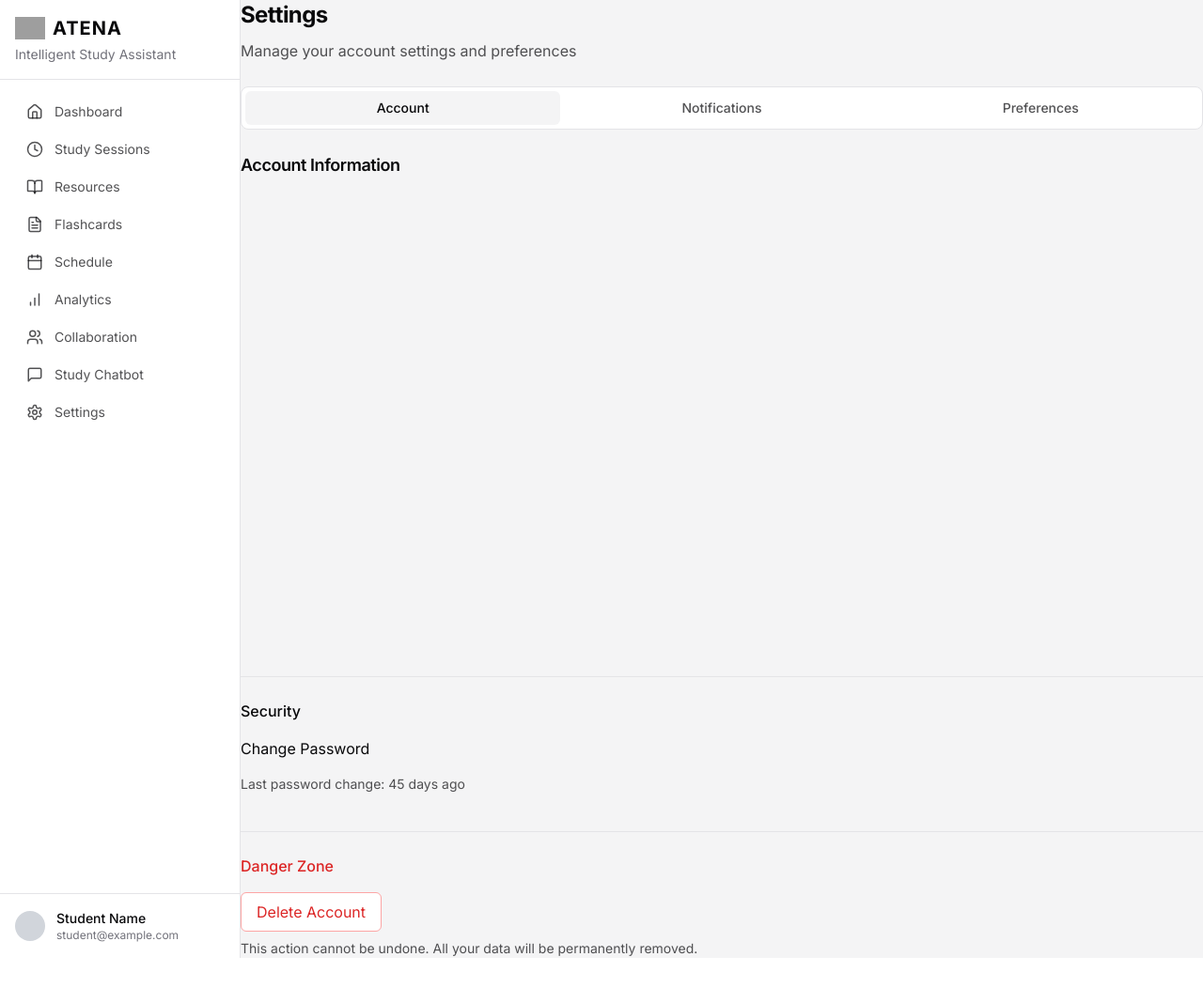
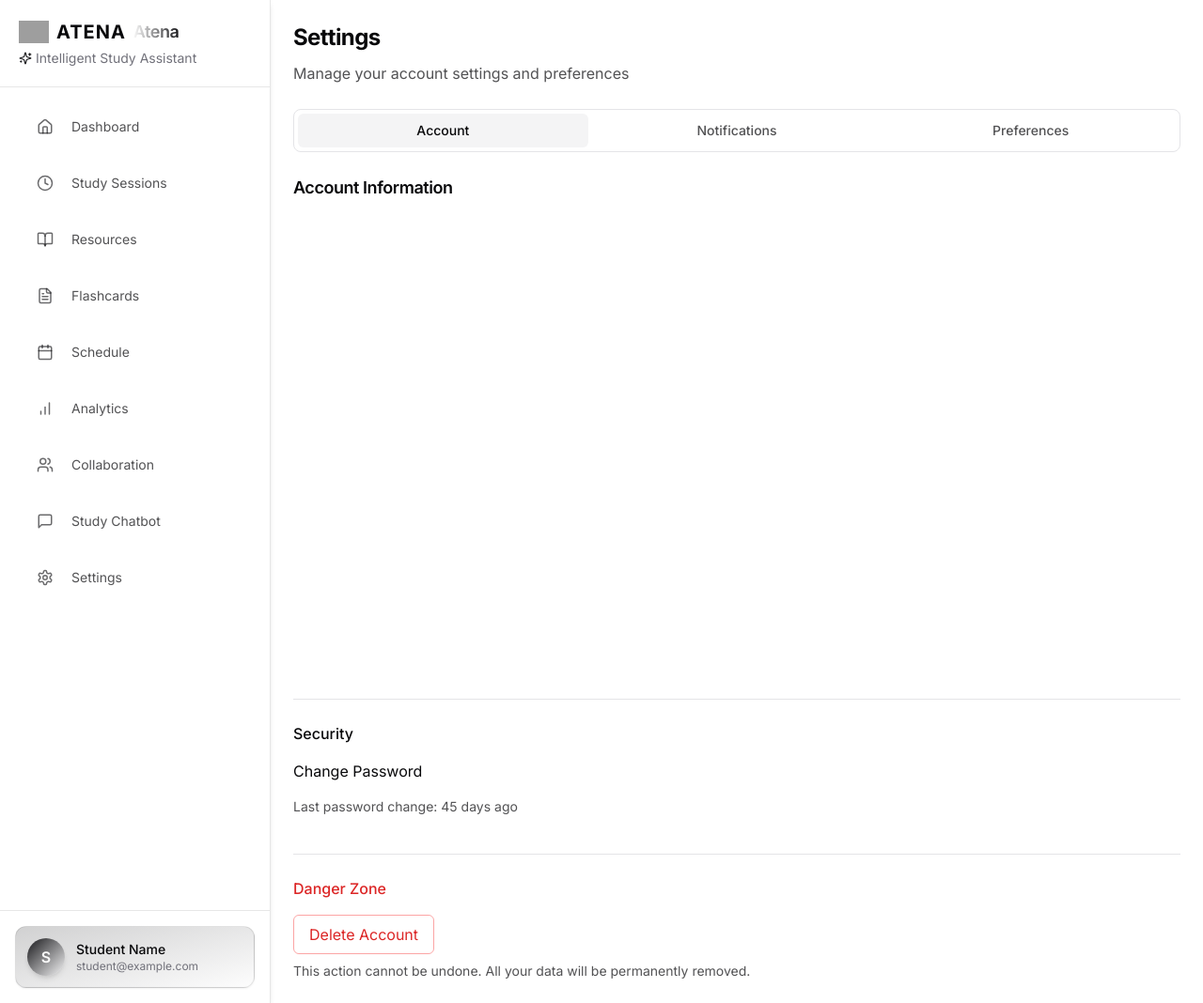
Before and after one commit to Ashwin-07-03/Atena, a Next.js app: page /settings in a window 1280 px wide. Shown: the whole page at 94% size. Before the commit the page ends 1020 px from the top, so only its background shows below. Built offline with nearby package versions, Linux system fonts and the light colour scheme; grey boxes are pictures that could not be loaded.

Commit message:
Implement fluffy design system with pastel colors and soft UI

```diff
--- a/components/dashboard-layout.tsx
+++ b/components/dashboard-layout.tsx
@@ -13,7 +13,8 @@ import {
   FileText,
   Users,
   BarChart,
-  MessageSquare
+  MessageSquare,
+  Sparkles
 } from 'lucide-react';
 import { Logo } from './ui/logo';
 
@@ -31,13 +32,20 @@ const NavItem = ({ href, icon, label }: NavItemProps) => {
     <Link
       href={href}
       className={cn(
-        "flex items-center py-2 px-3 text-sm rounded-md transition-colors",
+        "flex items-center py-2.5 px-4 text-sm rounded-xl transition-all duration-200 hover:translate-x-1",
         isActive
-          ? "bg-primary/10 text-primary font-medium"
-          : "text-foreground/70 hover:text-foreground hover:bg-background/80"
+          ? "bg-gradient-to-r from-primary/80 to-primary/40 text-primary-foreground font-medium shadow-sm"
+          : "text-foreground/70 hover:text-foreground hover:bg-primary/10"
       )}
     >
-      <div className="mr-3 text-lg">{icon}</div>
+      <div className={cn(
+        "mr-3 flex items-center justify-center h-8 w-8 rounded-lg",
+        isActive
+          ? "text-primary-foreground"
+          : "text-foreground/60"
+      )}>
+        {icon}
+      </div>
       <span>{label}</span>
     </Link>
   );
@@ -45,15 +53,25 @@ const NavItem = ({ href, icon, label }: NavItemProps) => {
 
 export default function DashboardLayout({ children }: { children: React.ReactNode }) {
   return (
-    <div className="min-h-screen flex flex-col md:flex-row">
+    <div className="min-h-screen flex flex-col md:flex-row bg-gradient-to-br from-background to-background/95">
       {/* Sidebar */}
-      <aside className="w-full md:w-64 border-r border-border bg-background md:min-h-screen flex flex-col">
-        <div className="p-4 border-b border-border flex flex-col items-center md:items-start">
-          <Logo size="md" className="mb-1" />
-          <p className="text-sm text-muted-foreground">Intelligent Study Assistant</p>
+      <aside className="w-full md:w-72 border-r border-primary/10 bg-background/80 backdrop-blur-md md:min-h-screen flex flex-col shadow-md">
+        <div className="p-5 border-b border-primary/10 flex flex-col items-center md:items-start">
+          <div className="flex items-center space-x-2">
+            <Logo size="md" className="animate-soft-bounce" />
+            <div className="hidden md:block">
+              <h1 className="text-lg font-semibold bg-gradient-to-r from-primary-foreground to-secondary-foreground bg-clip-text text-transparent">
+                Atena
+              </h1>
+            </div>
+          </div>
+          <p className="text-sm text-muted-foreground mt-1 flex items-center">
+            <Sparkles className="h-3.5 w-3.5 mr-1 text-primary" />
+            Intelligent Study Assistant
+          </p>
         </div>
 
-        <nav className="p-4 space-y-1 flex-1">
+        <nav className="p-4 space-y-2 flex-1">
           <NavItem href="/dashboard" icon={<Home size={18} />} label="Dashboard" />
           <NavItem href="/dashboard/study" icon={<Clock size={18} />} label="Study Sessions" />
           <NavItem href="/dashboard/resources" icon={<BookOpen size={18} />} label="Resources" />
@@ -65,20 +83,26 @@ export default function DashboardLayout({ children }: { children: React.ReactNod
           <NavItem href="/dashboard/settings" icon={<Settings size={18} />} label="Settings" />
         </nav>
 
-        <div className="p-4 border-t border-border md:block hidden">
-          <div className="flex items-center space-x-3">
-            <div className="w-8 h-8 rounded-full bg-gray-300"></div>
-            <div>
-              <p className="text-sm font-medium">Student Name</p>
-              <p className="text-xs text-muted-foreground">student@example.com</p>
+        <div className="p-4 border-t border-primary/10 md:block hidden">
+          <div className="p-3 rounded-xl bg-gradient-to-br from-primary/20 to-accent/20 backdrop-blur-sm shadow-sm border border-primary/10">
+            <div className="flex items-center space-x-3">
+              <div className="w-10 h-10 rounded-full bg-gradient-to-br from-primary to-secondary shadow-md flex items-center justify-center text-primary-foreground font-semibold">
+                S
+              </div>
+              <div>
+                <p className="text-sm font-medium">Student Name</p>
+                <p className="text-xs text-muted-foreground">student@example.com</p>
+              </div>
             </div>
           </div>
         </div>
       </aside>
 
       {/* Main content */}
-      <main className="flex-1 bg-muted min-h-screen">
-        {children}
+      <main className="flex-1 bg-background/30 min-h-screen p-4 md:p-6">
+        <div className="max-w-7xl mx-auto">
+          {children}
+        </div>
       </main>
     </div>
   );
--- a/components/ui/avatar.tsx
+++ b/components/ui/avatar.tsx
@@ -12,7 +12,7 @@ const Avatar = React.forwardRef<
   <AvatarPrimitive.Root
     ref={ref}
     className={cn(
-      "relative flex h-10 w-10 shrink-0 overflow-hidden rounded-full",
+      "relative flex h-10 w-10 shrink-0 overflow-hidden rounded-full shadow-md border border-primary/10 transition-all duration-300 hover:shadow-lg",
       className
     )}
     {...props}
@@ -26,7 +26,7 @@ const AvatarImage = React.forwardRef<
 >(({ className, ...props }, ref) => (
   <AvatarPrimitive.Image
     ref={ref}
-    className={cn("aspect-square h-full w-full", className)}
+    className={cn("aspect-square h-full w-full object-cover", className)}
     {...props}
   />
 ))
@@ -39,7 +39,7 @@ const AvatarFallback = React.forwardRef<
   <AvatarPrimitive.Fallback
     ref={ref}
     className={cn(
-      "flex h-full w-full items-center justify-center rounded-full bg-muted",
+      "flex h-full w-full items-center justify-center rounded-full bg-gradient-to-br from-primary/30 to-secondary/30 text-foreground font-medium text-sm",
       className
     )}
     {...props}
--- a/components/ui/card.tsx
+++ b/components/ui/card.tsx
@@ -9,9 +9,12 @@ const Card = React.forwardRef<
   <div
     ref={ref}
     className={cn(
-      "rounded-lg border border-border bg-card p-4 text-card-foreground shadow-sm transition-all hover:shadow-md animate-fade-in",
+      "rounded-xl border border-primary/10 bg-card/80 backdrop-blur-sm p-5 text-card-foreground shadow-fluffy transition-all hover:shadow-fluffy-lg animate-fade-in",
       className
     )}
+    style={{
+      background: `linear-gradient(135deg, hsl(var(--card) / 0.95), hsl(var(--card) / 0.85))`,
+    }}
     {...props}
   />
 ))
@@ -23,7 +26,7 @@ const CardHeader = React.forwardRef<
 >(({ className, ...props }, ref) => (
   <div
     ref={ref}
-    className={cn("flex flex-col space-y-1.5 pb-4", className)}
+    className={cn("flex flex-col space-y-2 pb-4", className)}
     {...props}
   />
 ))
@@ -35,7 +38,7 @@ const CardTitle = React.forwardRef<
 >(({ className, ...props }, ref) => (
   <h3
     ref={ref}
-    className={cn("font-semibold leading-none tracking-tight", className)}
+    className={cn("font-semibold leading-none tracking-tight text-lg", className)}
     {...props}
   />
 ))
@@ -47,7 +50,7 @@ const CardDescription = React.forwardRef<
 >(({ className, ...props }, ref) => (
   <p
     ref={ref}
-    className={cn("text-sm text-muted-foreground", className)}
+    className={cn("text-sm text-muted-foreground/90", className)}
     {...props}
   />
 ))
@@ -67,7 +70,7 @@ const CardFooter = React.forwardRef<
 >(({ className, ...props }, ref) => (
   <div
     ref={ref}
-    className={cn("flex items-center pt-4", className)}
+    className={cn("flex items-center justify-between pt-4 mt-2 border-t border-primary/5", className)}
     {...props}
   />
 ))
--- a/components/ui/dialog.tsx
+++ b/components/ui/dialog.tsx
@@ -21,7 +21,7 @@ const DialogOverlay = React.forwardRef<
   <DialogPrimitive.Overlay
     ref={ref}
     className={cn(
-      "fixed inset-0 z-50 bg-black/80 data-[state=open]:animate-in data-[state=closed]:animate-out data-[state=closed]:fade-out-0 data-[state=open]:fade-in-0",
+      "fixed inset-0 z-50 backdrop-blur-sm bg-black/40 data-[state=open]:animate-in data-[state=closed]:animate-out data-[state=closed]:fade-out-0 data-[state=open]:fade-in-0",
       className
     )}
     {...props}
@@ -38,13 +38,16 @@ const DialogContent = React.forwardRef<
     <DialogPrimitive.Content
       ref={ref}
       className={cn(
-        "fixed left-[50%] top-[50%] z-50 grid w-full max-w-lg translate-x-[-50%] translate-y-[-50%] gap-4 border bg-background p-6 shadow-lg duration-200 data-[state=open]:animate-in data-[state=closed]:animate-out data-[state=closed]:fade-out-0 data-[state=open]:fade-in-0 data-[state=closed]:zoom-out-95 data-[state=open]:zoom-in-95 data-[state=closed]:slide-out-to-left-1/2 data-[state=closed]:slide-out-to-top-[48%] data-[state=open]:slide-in-from-left-1/2 data-[state=open]:slide-in-from-top-[48%] sm:rounded-lg",
+        "fixed left-[50%] top-[50%] z-50 grid w-full max-w-lg translate-x-[-50%] translate-y-[-50%] gap-4 border border-primary/20 bg-background/95 backdrop-blur-md p-6 shadow-fluffy-lg duration-300 data-[state=open]:animate-in data-[state=closed]:animate-out data-[state=closed]:fade-out-0 data-[state=open]:fade-in-0 data-[state=closed]:zoom-out-95 data-[state=open]:zoom-in-95 data-[state=closed]:slide-out-to-left-1/2 data-[state=closed]:slide-out-to-top-[48%] data-[state=open]:slide-in-from-left-1/2 data-[state=open]:slide-in-from-top-[48%] sm:rounded-2xl",
         className
       )}
+      style={{
+        background: `linear-gradient(135deg, hsl(var(--background) / 0.95), hsl(var(--background) / 0.9))`,
+      }}
       {...props}
     >
       {children}
-      <DialogPrimitive.Close className="absolute right-4 top-4 rounded-sm opacity-70 ring-offset-background transition-opacity hover:opacity-100 focus:outline-none focus:ring-2 focus:ring-ring focus:ring-offset-2 disabled:pointer-events-none data-[state=open]:bg-accent data-[state=open]:text-muted-foreground">
+      <DialogPrimitive.Close className="absolute right-4 top-4 rounded-full p-1.5 bg-primary/10 opacity-70 ring-offset-background transition-all hover:opacity-100 hover:bg-primary/20 hover:scale-110 focus:outline-none focus:ring-2 focus:ring-ring focus:ring-offset-2 disabled:pointer-events-none">
         <X className="h-4 w-4" />
         <span className="sr-only">Close</span>
       </DialogPrimitive.Close>
@@ -59,7 +62,7 @@ const DialogHeader = ({
 }: React.HTMLAttributes<HTMLDivElement>) => (
   <div
     className={cn(
-      "flex flex-col space-y-1.5 text-center sm:text-left",
+      "flex flex-col space-y-2 text-center sm:text-left",
       className
     )}
     {...props}
@@ -73,7 +76,7 @@ const DialogFooter = ({
 }: React.HTMLAttributes<HTMLDivElement>) => (
   <div
     className={cn(
-      "flex flex-col-reverse sm:flex-row sm:justify-end sm:space-x-2",
+      "flex flex-col-reverse sm:flex-row sm:justify-end sm:space-x-3 pt-4 mt-2 border-t border-primary/10",
       className
     )}
     {...props}
@@ -88,7 +91,7 @@ const DialogTitle = React.forwardRef<
   <DialogPrimitive.Title
     ref={ref}
     className={cn(
-      "text-lg font-semibold leading-none tracking-tight",
+      "text-xl font-semibold leading-none tracking-tight",
       className
     )}
     {...props}
@@ -102,7 +105,7 @@ const DialogDescription = React.forwardRef<
 >(({ className, ...props }, ref) => (
   <DialogPrimitive.Description
     ref={ref}
-    className={cn("text-sm text-muted-foreground", className)}
+    className={cn("text-sm text-muted-foreground mt-1.5", className)}
     {...props}
   />
 ))
```
